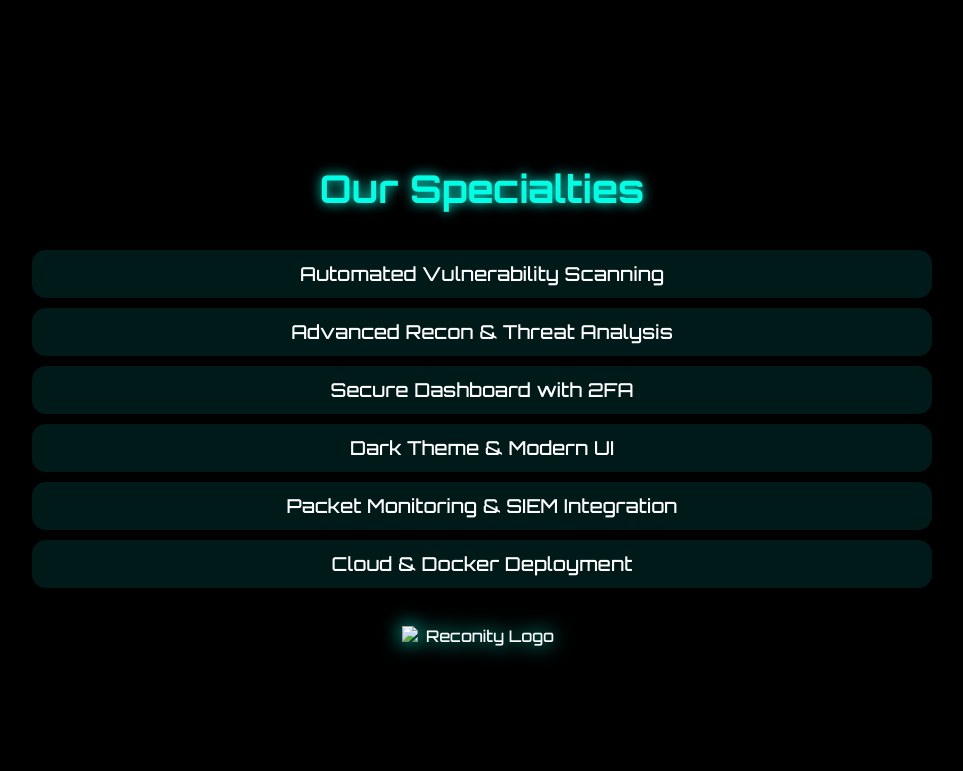
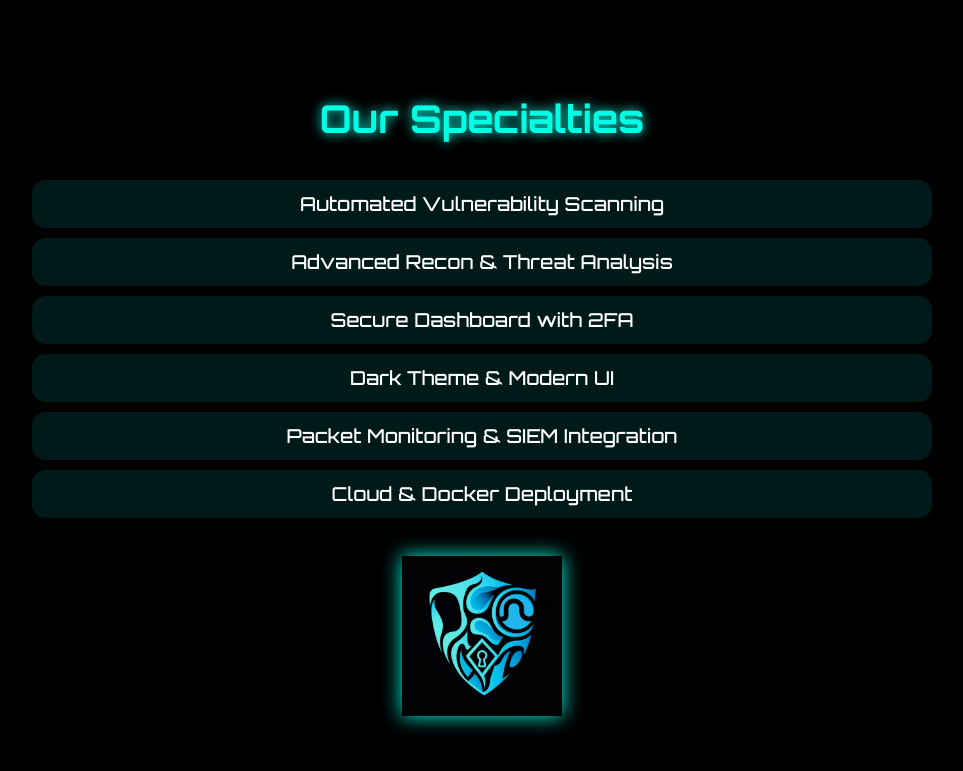
Before and after one commit to binayakpandit/project1, a plain HTML site: page index.html in a window 1280 px wide. Shown: the part 795-1566 px from the top of the page, without its empty margins (158-1121 px from the left). Drawn offline with Linux system fonts and the light colour scheme.

Commit message:
Update index.html

```diff
--- a/index.html
+++ b/index.html
@@ -188,7 +188,7 @@
       <li>Packet Monitoring & SIEM Integration</li>
       <li>Cloud & Docker Deployment</li>
     </ul>
-    <img src="reconity.jpg" alt="Reconity Logo" class="logo">
+    <img src="reconity.png" alt="Reconity Logo" class="logo">
   </section>
 
   <script>
```
